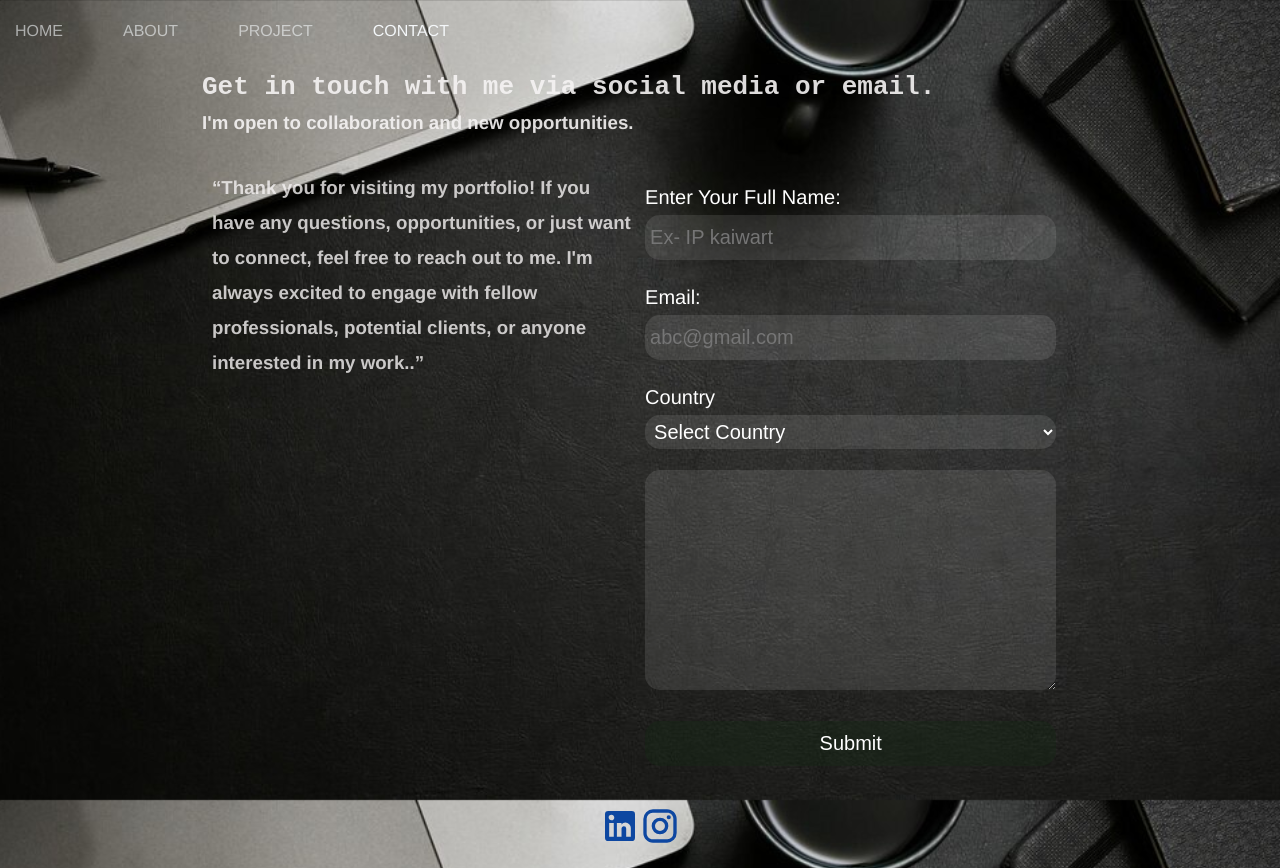
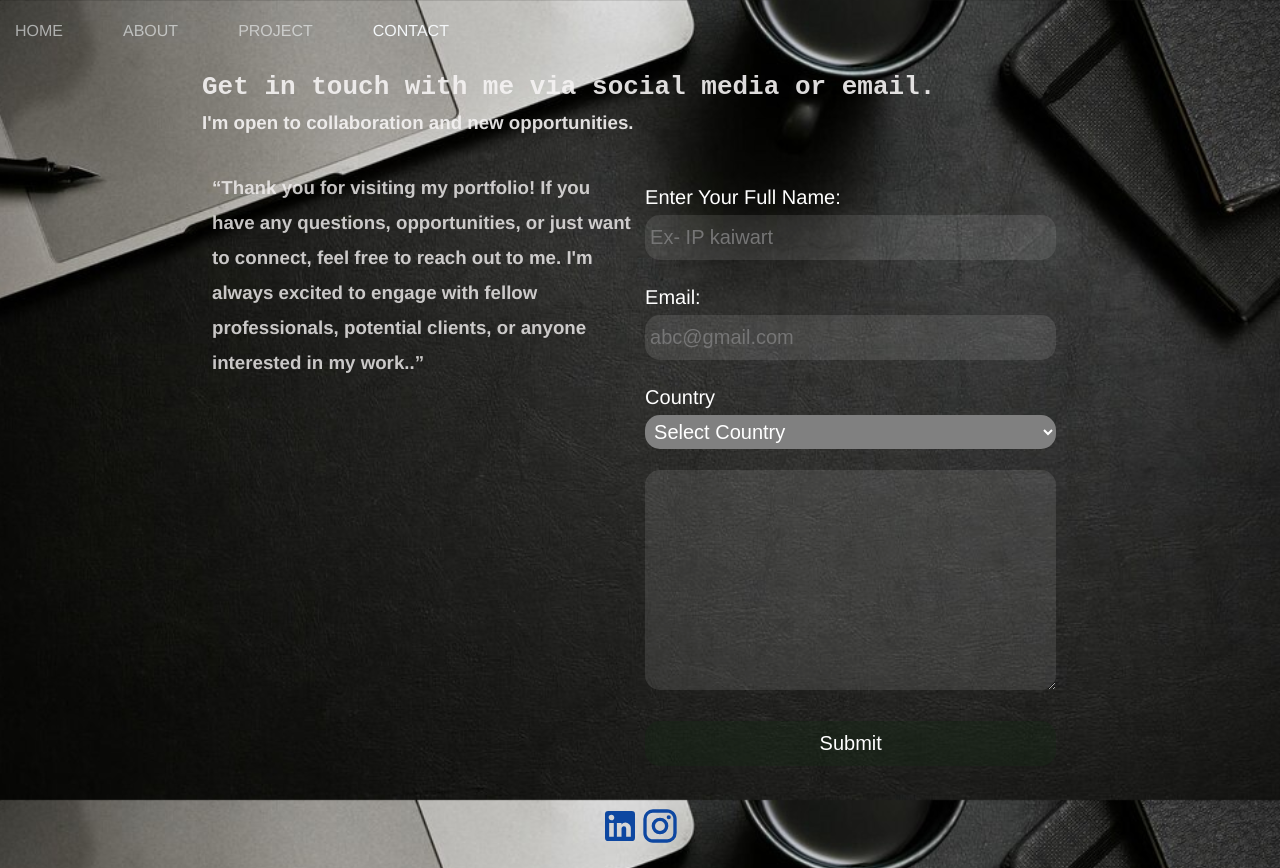
Before and after one commit to IPkaiwart11/portFolioFrontend, a React (Vite) app: page /user in a window 1280 px wide. Built offline with nearby package versions, Linux system fonts and the light colour scheme.

Commit message:
adde project

```diff
--- a/src/components/contact/contactme.scss
+++ b/src/components/contact/contactme.scss
@@ -61,6 +61,9 @@
                   border-radius: 15px ;
                   background-color: rgba(255,255,255,0.1);
 
+                }
+                select{
+                  background-color: gray;
                 }
                 input{
                   color: white;
--- a/src/components/slider/Slider.jsx
+++ b/src/components/slider/Slider.jsx
@@ -2,6 +2,8 @@ import React from 'react'
 
 export default function Slider() {
   return (
+    <>
+    <h3>this is my bookselling app</h3>
     <div style={{ display: 'flex', justifyContent: 'center', alignItems: 'center', height: '100vh' }}>
     <iframe
       src="https://book-selling-app.vercel.app"
@@ -10,7 +12,8 @@ export default function Slider() {
       height="80%"
       style={{ border: 'none' }}
     ></iframe>
-    <p>this is my bookselling app</p>
+
   </div>
+  </>
   )
 }
```
